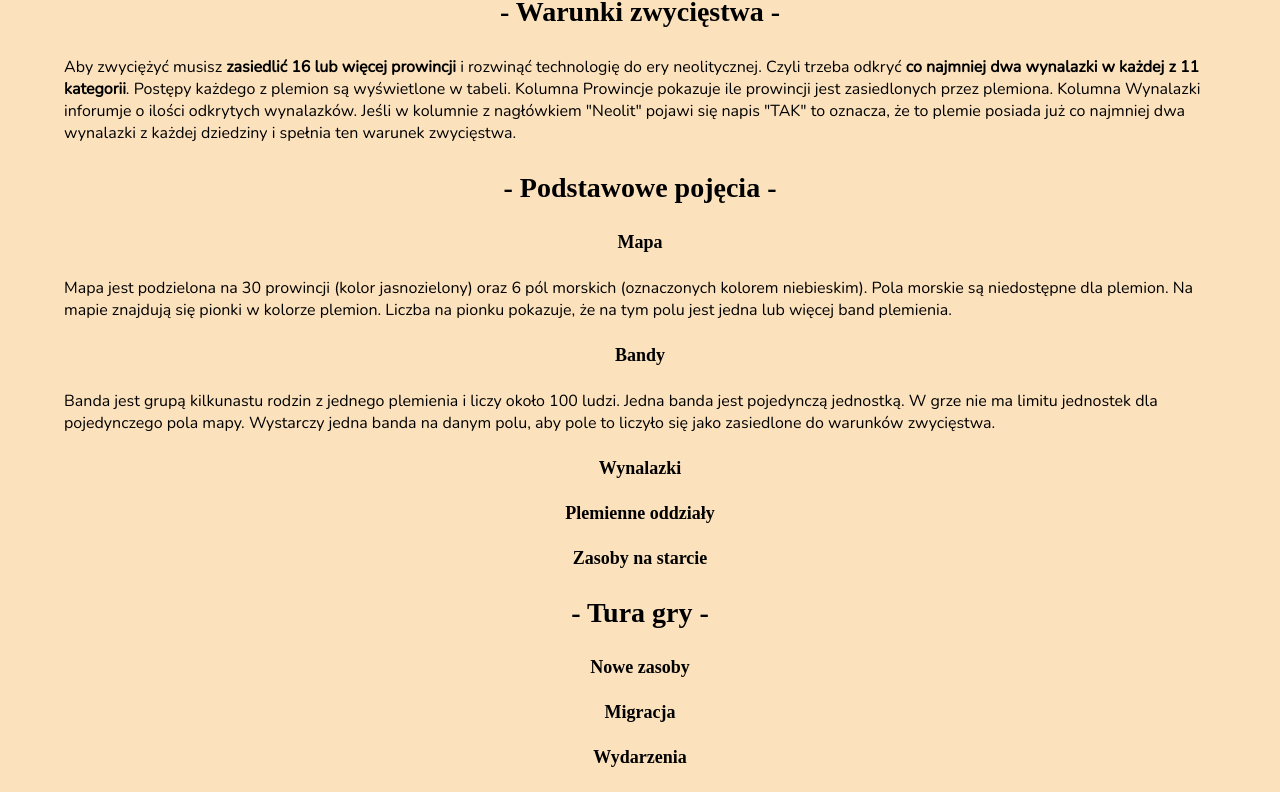
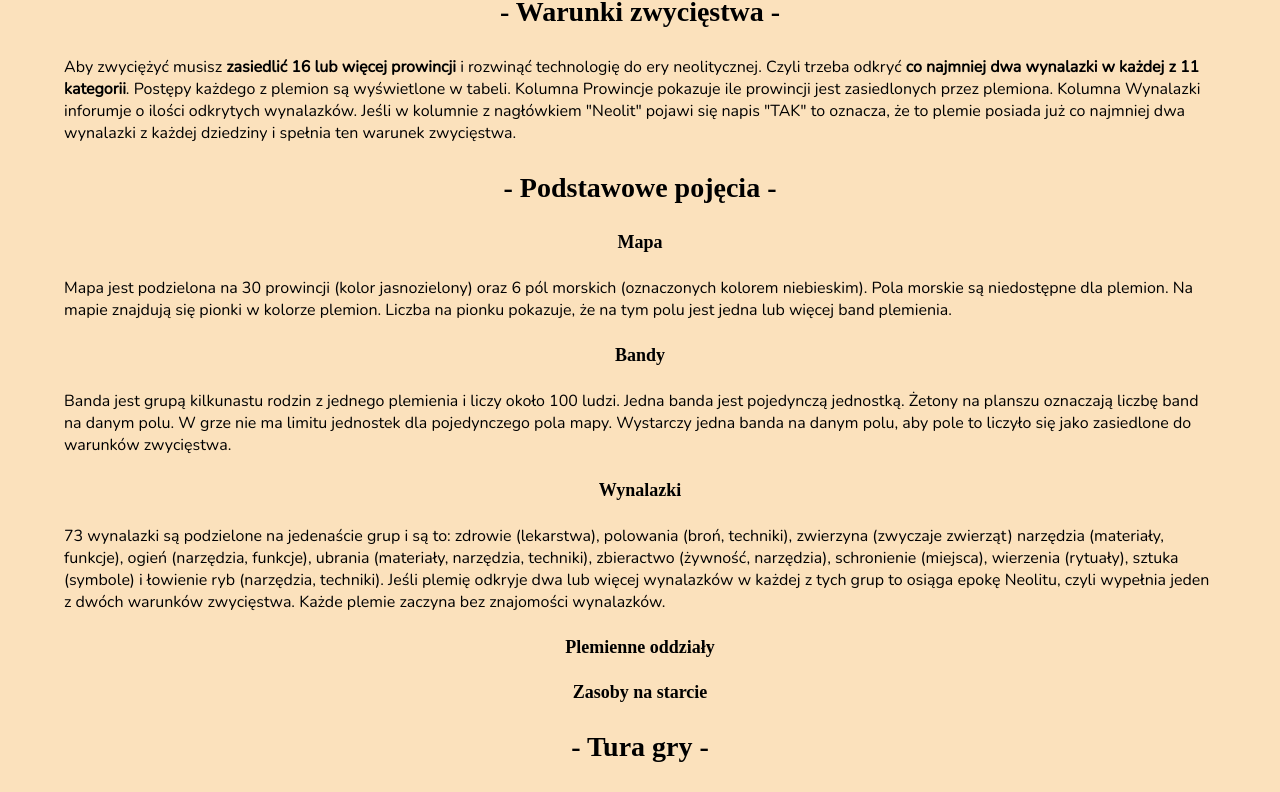
Before and after one commit to sebek78/prehistoric-migration, an Angular app: page /manual in a window 1280 px wide. Shown: the part 433-1225 px from the top of the page. Built offline with nearby package versions, Linux system fonts and the light colour scheme; a web font is replaced by a local one.

Commit message:
Add time label and update manual

```diff
--- a/src/app/core/game.service.ts
+++ b/src/app/core/game.service.ts
@@ -60,6 +60,10 @@ export class GameService {
     this.localStorageService.saveGame(JSON.stringify(testData))
   }
 
+  getTurn(): number {
+    return this.turn;
+  }
+
   checkWinningConditions(): WinningCondition[] {
     let players = this.tribesService.getTribes();
 
--- a/src/app/game-view/game-view.component.html
+++ b/src/app/game-view/game-view.component.html
@@ -6,6 +6,7 @@
   <app-progress-list
     [winningCondition]="winningConditions"
     [tribeNames]="tribeNames"
+    [turn]="turn"
     >
   </app-progress-list>
 </div>
--- a/src/app/game-view/game-view.component.ts
+++ b/src/app/game-view/game-view.component.ts
@@ -13,6 +13,7 @@ export class GameViewComponent implements OnInit {
   public fields: IField[] = [];
   public winningConditions: WinningCondition[][] = [];
   public tribeNames: string[] = [];
+  public turn: number;
 
   constructor(
     private gameService: GameService,
@@ -24,5 +25,6 @@ export class GameViewComponent implements OnInit {
     this.fields = this.mapService.fields
     this.winningConditions = this.gameService.winningConditions
     this.tribeNames = this.tribesService.getTribeNames()
+    this.turn = this.gameService.getTurn()
   }
 }
--- a/src/app/game-view/progress-list/progress-list.component.html
+++ b/src/app/game-view/progress-list/progress-list.component.html
@@ -1,3 +1,5 @@
+<div class="wrapper">
+  <div class="time-label">{{'Rok ' + getYear() + ' p.n.e'}}</div>
   <table class="table">
     <thead class="table__header">
       <tr >
@@ -21,3 +23,4 @@
     </tr>
     </tbody>
   </table>
+</div>
--- a/src/app/game-view/progress-list/progress-list.component.scss
+++ b/src/app/game-view/progress-list/progress-list.component.scss
@@ -1,32 +1,45 @@
 @import "../../../sass/variables";
 
+.wrapper {
+  display: flex;
+  flex-direction: column;
+  background-color: $bgColorLight;
+  padding: 20px;
+}
+.time-label {
+  padding: 8px 0;
+  font-size: 18px;
+  font-weight: bold;
+  margin-bottom: 16px;
+}
 .table {
   border: 3px solid $primaryDark;
   border-collapse: collapse;
-}
-.table__header {
+  &__header {
     font-size: 20px;
     text-align: center;
     background-color: $bgColorLight;
   }
-.table__header th {
+  &__header th {
     border: 1px solid $primaryDark;
     padding: 8px;
   }
-.table__body {
+  &__body {
     background-color: $bgColorLighter;
     font-size: 18px;
   }
-.table__body tr {
+  &__body tr {
     border: 1px solid $primaryDark;
   }
-.table__body td {
+  &__body td {
     padding: 8px;
     text-align: center;
     border: 1px solid $primaryDark;
   }
-.table tbody:first-child {
+
+  & tbody:first-child {
     text-align: left;
+  }
 }
 .cell-flex {
   display: flex;
--- a/src/app/game-view/progress-list/progress-list.component.ts
+++ b/src/app/game-view/progress-list/progress-list.component.ts
@@ -1,6 +1,9 @@
 import { Component, Input, OnInit } from '@angular/core';
 import { WinningCondition } from 'src/app/core/game.service';
 import { Tribe } from '../../core/tribe'
+
+const START_YEAR = 30000;
+const PERIOD = 500;
 
 @Component({
   selector: 'app-progress-list',
@@ -10,6 +13,7 @@ import { Tribe } from '../../core/tribe'
 export class ProgressListComponent implements OnInit {
   @Input() winningCondition: WinningCondition[][]
   @Input() tribeNames: string[]
+  @Input() turn: number;
 
   public lastResult: WinningCondition[];
   public lastTurn: number;
@@ -23,4 +27,7 @@ export class ProgressListComponent implements OnInit {
   getTribeColor(index: number) {
     return Tribe.getTribeColor(index)
   }
+  getYear(){
+    return START_YEAR - (this.turn * PERIOD);
+  }
 }
--- a/src/app/homepage/manual/manual.component.html
+++ b/src/app/homepage/manual/manual.component.html
@@ -39,11 +39,30 @@
 <h4 class="definition">Bandy</h4>
 <p>
   Banda jest grupą kilkunastu rodzin z jednego plemienia i liczy około 100 ludzi.
-  Jedna banda jest pojedynczą jednostką. W grze nie ma limitu jednostek dla
+  Jedna banda jest pojedynczą jednostką. Żetony na planszu oznaczają liczbę
+  band na danym polu. W grze nie ma limitu jednostek dla
   pojedynczego pola mapy. Wystarczy jedna banda na danym polu, aby pole to
   liczyło się jako zasiedlone do warunków zwycięstwa.
 </p>
 <h4 class="definition">Wynalazki</h4>
+<p>
+  73 wynalazki są podzielone na jedenaście grup i są to:
+  zdrowie (lekarstwa),
+  polowania (broń, techniki),
+  zwierzyna (zwyczaje zwierząt)
+  narzędzia (materiały, funkcje),
+  ogień (narzędzia, funkcje),
+  ubrania (materiały, narzędzia, techniki),
+  zbieractwo (żywność, narzędzia),
+  schronienie (miejsca),
+  wierzenia (rytuały),
+  sztuka (symbole)
+  i łowienie ryb (narzędzia, techniki).
+  Jeśli plemię odkryje dwa
+  lub więcej wynalazków w każdej z tych grup to osiąga epokę Neolitu, czyli
+  wypełnia jeden z dwóch warunków zwycięstwa. Każde plemie zaczyna bez
+  znajomości wynalazków.
+</p>
 <h4 class="definition">Plemienne oddziały</h4>
 <h4 class="definition">Zasoby na starcie</h4>
 <h3 class="section-title">- Tura gry -</h3>
```
Lines whose indentation alone changed are shown as unchanged.
